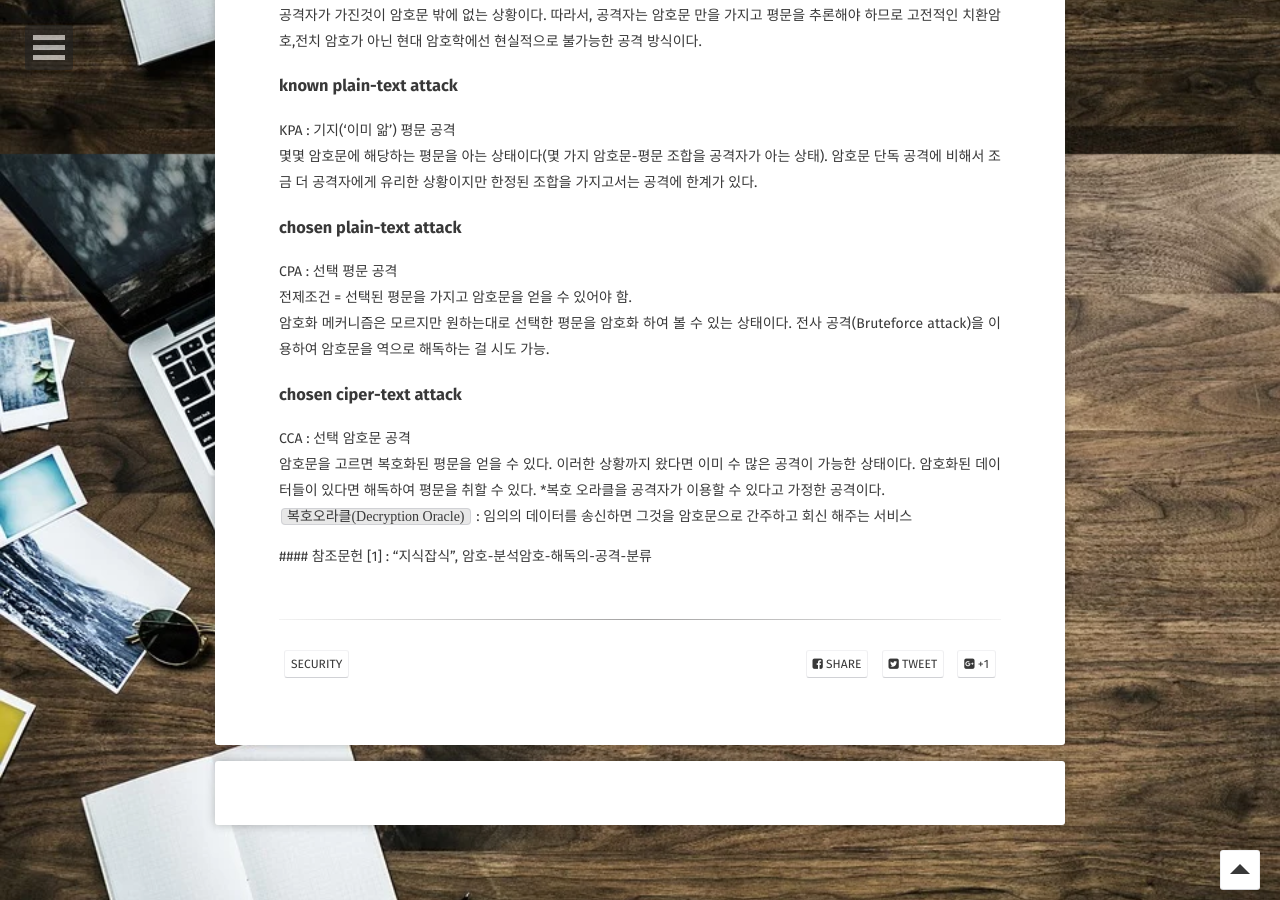
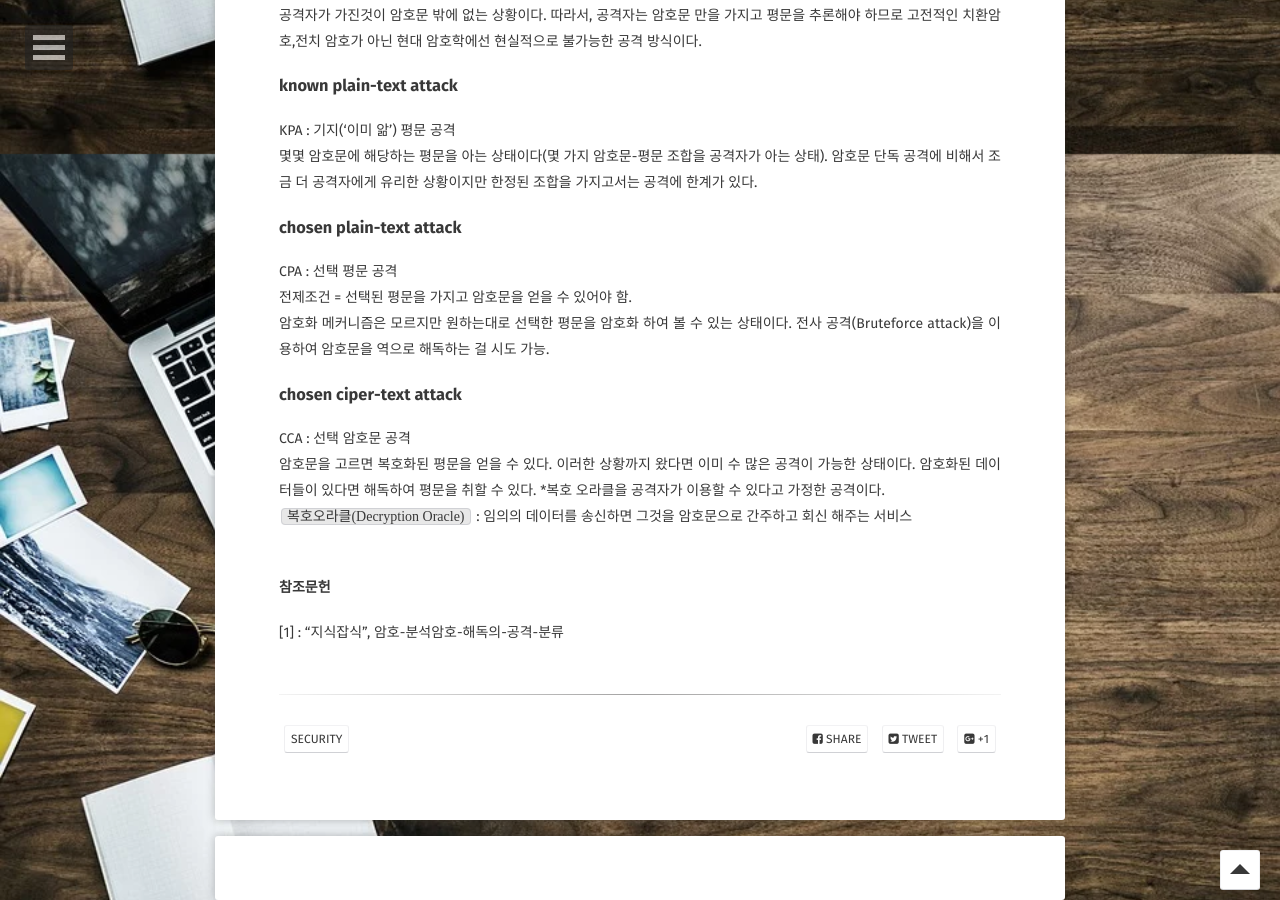
Before and after one commit to TimJLee/timjlee.github.io, a Jekyll site: the page built from _posts/2019-11-09-cca.md, in a window 1280 px wide and 900 px high, scrolled down 782 px. Built offline with Jekyll 4.4.1, drawn with Linux system fonts in a browser that asks for light colours; some web fonts are replaced; comment, search, counter and statistics services are not loaded.

Commit message:
cca 수정

```diff
--- a/_posts/2019-11-09-cca.md
+++ b/_posts/2019-11-09-cca.md
@@ -27,7 +27,7 @@ CPA : 선택 평문 공격
 ### chosen ciper-text attack
 CCA : 선택 암호문 공격
 암호문을 고르면 복호화된 평문을 얻을 수 있다. 이러한 상황까지 왔다면 이미 수 많은 공격이 가능한 상태이다. 암호화된 데이터들이 있다면 해독하여 평문을 취할 수 있다. *복호 오라클을 공격자가 이용할 수 있다고 가정한 공격이다.
-<code>복호오라클(Decryption Oracle)</code> : 임의의 데이터를 송신하면 그것을 암호문으로 간주하고 회신 해주는 서비스
+<code>복호오라클(Decryption Oracle)</code> : 임의의 데이터를 송신하면 그것을 암호문으로 간주하고 회신 해주는 서비스    <br><br>
 
-  #### 참조문헌
-  [1] : "지식잡식", 암호-분석암호-해독의-공격-분류
+#### 참조문헌
+[1] : "지식잡식", 암호-분석암호-해독의-공격-분류
```
